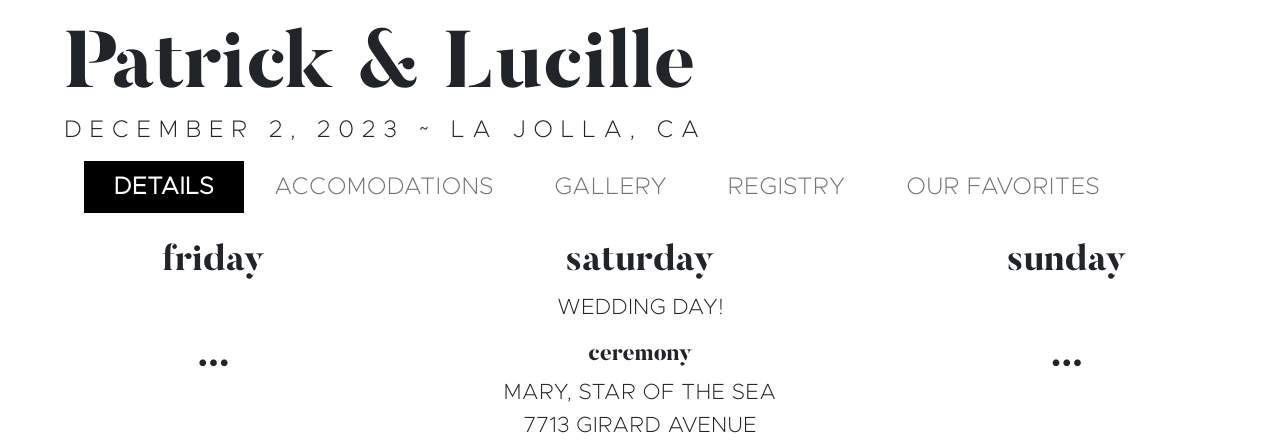
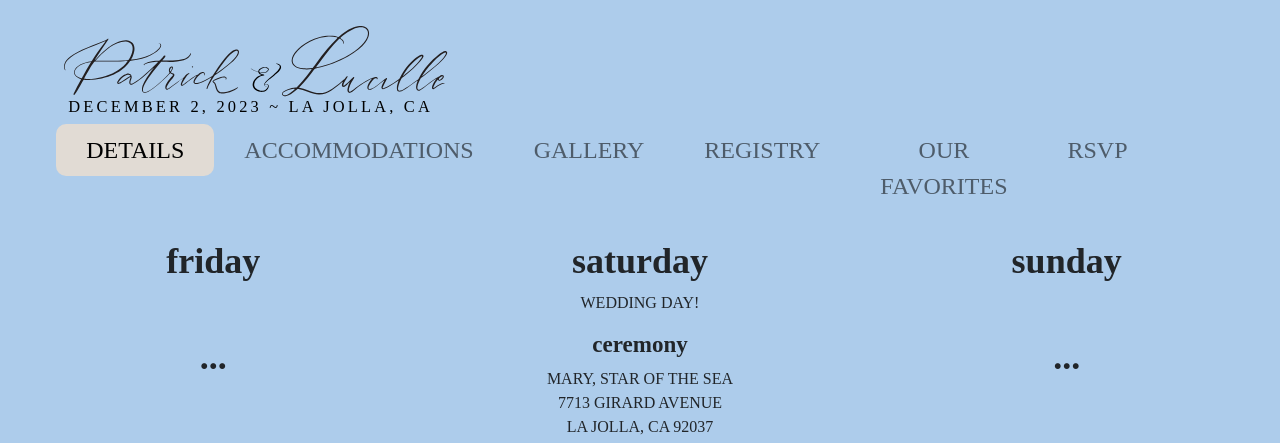
Before and after one commit to youandmia/youandmia.github.io, a Jekyll site: the page built from details.html, in a window 1280 px wide. Shown: the top 443 px of the page. Built offline with Jekyll 4.4.1, drawn with Linux system fonts in a browser that asks for light colours; some web fonts are replaced; some of the changed text lies outside the part shown.

Commit message:
pre-wedding revamp

```diff
--- a/_data/navigation.yml
+++ b/_data/navigation.yml
@@ -1,8 +1,8 @@
 - name: details
   link: /details
 
-- name: accomodations
-  link: /accomodations
+- name: accommodations
+  link: /accommodations
   disabled: false
 
 - name: gallery
@@ -17,6 +17,6 @@
   link: /favorites
   disabled: false
 
-# - name: rsvp
-#   link: /rsvp
-#   disabled: true
+- name: rsvp
+  link: /rsvp
+  disabled: false
--- a/_layouts/map.html
+++ b/_layouts/map.html
@@ -19,15 +19,14 @@
 
 <body>
   <header role="banner">
-    <div class="display-1"><a class="link-unstyled" href="/">Patrick & Lucille</a></div>
-    <h4 class="header"><a class="link-unstyled" href="/">December 2, 2023 ~ La Jolla, CA</a></h4>
+    <div class="display-1"><a class="link-unstyled" href="/"><img class="header_img" src="resource/header.svg"></a></div>
     {% include navigation.html %}
   </header>
 
 
   {{content}}
   <div class="email text-center link-unstyled">
-    <p class="nova">wedding@patrickandlucille.cc</p>
+    <p class="textupper">wedding@patrickandlucille.cc</p>
   </div>
 </body>
 
--- a/details.html
+++ b/details.html
@@ -14,10 +14,10 @@ permalink: /details
         <!-- saturday-->
         <div class="col-md-12 col-lg-4 text-center">
             <h4 class="group-header ">saturday</h4>
-            <p class="nova">wedding day!</p>
+            <p class="textupper">wedding day!</p>
             <div class="row">
                 <h4 class="sub-header">ceremony</h4>
-                <p class="nova">Mary, Star of the Sea<br>
+                <p class="textupper">Mary, Star of the Sea<br>
                     7713 Girard Avenue<br>
                     La Jolla, CA 92037<br>
                     2:00</p>
@@ -25,7 +25,7 @@ permalink: /details
 
             <div class="row text-center">
                 <h4 class="sub-header">cocktail hour & reception</h4>
-                <p class="nova">
+                <p class="textupper">
                     Museum of Contemporary Art, La Jolla<br>
                     700 Prospect St<br>
                     La Jolla, CA 92037<br>
@@ -35,7 +35,7 @@ permalink: /details
 
             <div class="row text-center">
                 <h4 class="sub-header">afterparty</h4>
-                <p class="nova">prepare for good things....</p>
+                <p class="textupper">prepare for good things....</p>
             </div>
 
         </div>
--- a/registry.html
+++ b/registry.html
@@ -5,7 +5,7 @@ permalink: /registry
 
 <div class="container-md">
     <div class="row">
-        <span>
+        <span class="textnormal">
             It is a great honor for us for our family and friends to to join us in celebrating our wedding, and the well wishes of our guests are all the gifts we can ask for.
             <p><p>In such case as you would like to make a gift, we would like to ask that you consider donating to Foodbank NYC, linked below. Otherwise, you might consider our honeymoon fund or you can browse our <a class="link-unstyled" href="https://www.zola.com/registry/patrickandlucille"><u>registry</u></a>.
         </span>
--- a/site.css
+++ b/site.css
@@ -1,3 +1,5 @@
+@import url('https://fonts.googleapis.com/css2?family=Libre+Baskerville:wght@700&family=Playfair+Display:ital,wght@1,600&family=Quattrocento:wght@700&display=swap');
+
 @font-face {
     font-family: 'butler';
     src: url('resource/ButlerStencil-ExtraBold.woff2') format('woff2'),
@@ -13,20 +15,22 @@
     font-weight: normal;
     /* font-style: normal; */
 
-}@font-face {
-    font-family: 'nova';
-    src: url('resource/Metropolis-ExtraLight.woff2') format('woff2'),
-        url('resource/Metropolis-ExtraLight.woff') format('woff');
+}
+
+@font-face {
+    font-family: 'Playfair';
+    src: url('resource/PlayfairDisplay-Regular.ttf') format('ttf');
     font-weight: normal;
     /* font-style: normal; */
 }
+
 
 a.fav-link {
     font-weight: bold;
     font-size: 1.0rem;
     display: inline-block;
     float: none;
-    font-family: "WebFont", nova-black, sans-serif;
+    font-family: "WebFont", 'Playfair', serif;
     color: black;
     text-decoration: none;
     text-transform: uppercase;
@@ -34,7 +38,7 @@ a.fav-link {
 }
 p.fav-link {
 
-    font-family: "WebFont", nova, sans-serif;
+    font-family: "WebFont", 'Playfair', serif;
     color: black;
 }
 
@@ -44,6 +48,7 @@ a.nav-link {
 
 body {
     margin: 0;
+    background-color: #adcceb
 }
 
 .col-map {
@@ -58,7 +63,7 @@ div.display-1 {
 
 div.display-6 {
 
-    font-family: 'WebFont', nova, sans-serif;
+    font-family: 'WebFont', 'Playfair', serif;
     /* font-size: 1.5rem; */
     font-weight: normal;
     letter-spacing: .3em;
@@ -86,15 +91,15 @@ h4.header {
 }
 
 h4.group-header {
-    font-family: 'WebFont', butler, sans-serif;
+    font-family: 'Playfair Display', serif;
     font-weight: bold;
     font-size: 2.2rem;
-    text-transform: lowercase;
+    /* text-transform: lowercase; */
     margin-left: 0vw;
 }
 
 h4.sub-header {
-    font-family: 'WebFont', butler, sans-serif;
+    font-family: 'Playfair Display', serif;
     font-weight: bold;
     font-size: 1.7rem;
     text-transform: lowercase;
@@ -107,14 +112,14 @@ header[role="banner"] {
 }
 
 .image-container {
-    /* height: 100vh; */
-    height: calc(90vh - 175px);
-    max-width: 90vw;
+    height: min(calc(90vh - 175px),calc(.75 * 100vw));
+    width: min(90vw, calc(1.33* (90vh - 175px)));
     display: block;
     margin-left: 5vw;
-    background-image: url('resource/mcasd.jpg');
+    background-image: url('resource/map_complete.webp');
     background-size: cover;
     background-position: center;
+    margin: 0 auto;
 }
 
 .link-unstyled,
@@ -143,7 +148,7 @@ header[role="banner"] {
 #navbar-primary.navbar-default .navbar-nav>li {
     display: inline-block;
     float: none;
-    font-family: "WebFont", nova, sans-serif;
+    font-family: "WebFont", 'Playfair', serif;
 }
 
 #navbar-primary.navbar-default .navbar-nav>li>a {
@@ -151,13 +156,14 @@ header[role="banner"] {
     padding-left: 30px;
     padding-right: 30px;
     text-transform: uppercase;
+    border-radius: 10px;
 }
 
 #navbar-primary.navbar-default .navbar-nav>.active>a {
     /* background-color: #b0cdd1;  */
-    background-color: #000000;
-    color: white;
-    font-weight: bold
+    background-color: #e1dbd4;
+    color: black;
+    /* font-weight: bold */
 }
 
 .navbar-toggler-icon {
@@ -171,7 +177,7 @@ header[role="banner"] {
 }
 
 div.email {
-    font-family: 'WebFont', nova, sans-serif;
+    font-family: 'WebFont', 'Playfair', sans-serif;
     font-weight: normal;
     text-transform: uppercase;
 }
@@ -181,6 +187,7 @@ p.nova {
     font-weight: normal;
     text-transform: uppercase;
 }
+
 
 @media screen and (min-width: 320px) {
     .col-map {
@@ -206,6 +213,9 @@ p.nova {
 
     div.email {
         font-size: 3vw
+    }
+    .header_img {
+        width: 50vw;
     }
 }
 
@@ -234,13 +244,16 @@ p.nova {
         height: 5vh
     }
 
+    .header_img {
+        width: 30vw;
+    }
 }
 
 .registry_button {
     /*border-style: solid;*/
     display: block;
     height: 300px;
-    padding: 50px
+    padding: 50px;
 }
 .registry_button_hidden {
     /*border-style: solid;*/
@@ -268,19 +281,31 @@ p.nova {
 .registry_inset {
     display: block;
     height: 200px;
-    background-color: black;
-    color: white ;
-    font-family: nova;
+    background-color: #e1dbd4;
+    color: black ;
+    font-family: 'Playfair';
     text-transform: uppercase;
-    font-size: 1.5rem
+    font-size: 1.5rem;
+    border-radius: 10px;
 }
 
 .registry_inset_hidden {
     display: block;
     height: 1rem;
-    background-color: white;
-    color: white ;
-    font-family: nova;
+    background-color: #adcceb;
+    color: #adcceb ;
+    font-family: 'Playfair';
     text-transform: uppercase;
     font-size: 1.5rem
 }
+
+.textnormal {
+    font-family: 'WebFont', 'Playfair', serif;
+    font-weight: normal;
+}
+
+.textupper {
+    font-family: 'WebFont', 'Playfair', serif;
+    font-weight: normal;
+    text-transform: uppercase;
+}
```
Also changed, not shown: other parts of details.html (+6 -4 lines), _layouts/default.html (+3 -4 lines), accommodations.md (renamed from accomodations.md, +8 -6 lines), rsvp.md (added, +8 -0 lines), _data/accommodations.yml (renamed from _data/accomodations.yml), resource/PlayfairDisplay-Regular.ttf (added), resource/header.svg (added), resource/map_complete.webp (added).
